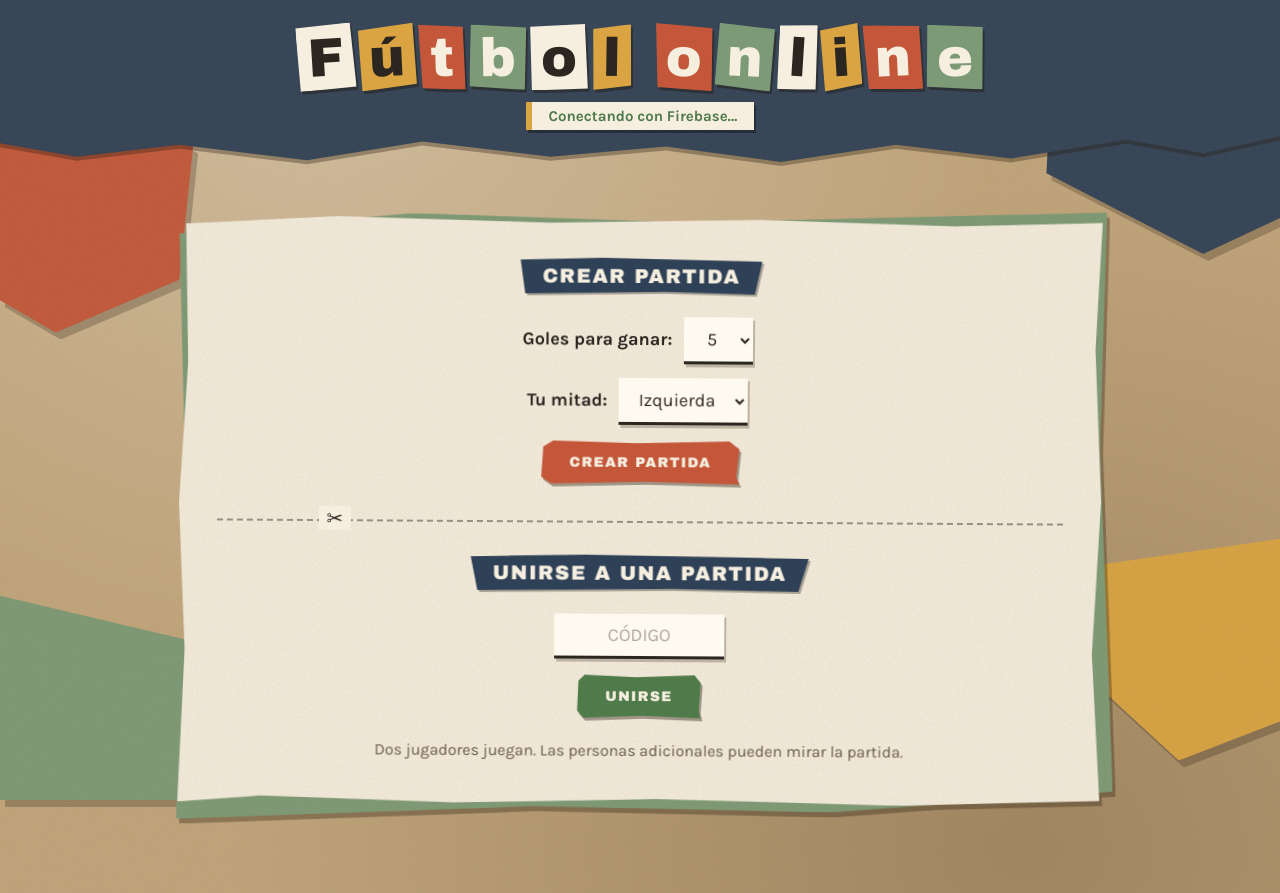
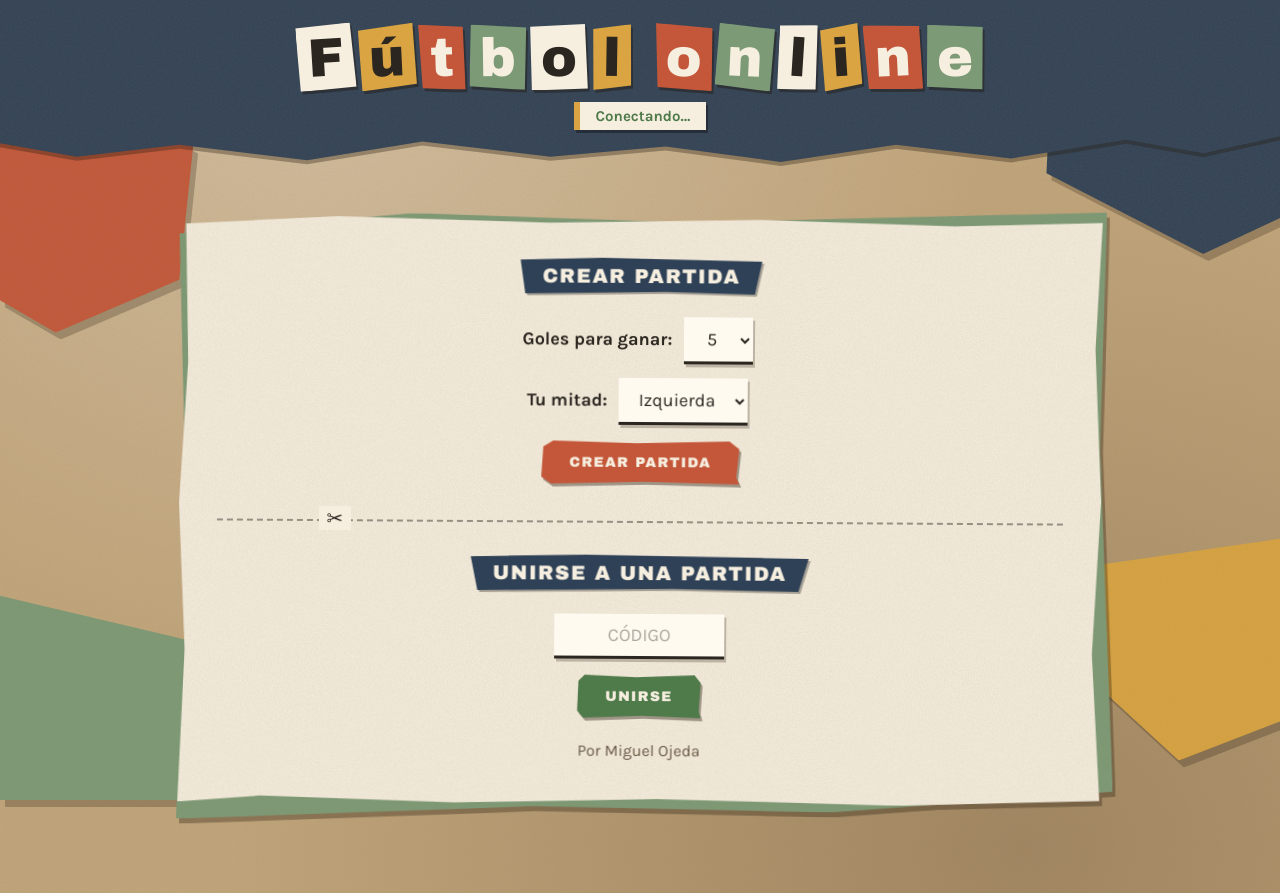
Before and after one commit to TrompiBueno/Futbol, a plain HTML site: page index.html in a window 1280 px wide. Drawn offline with Linux system fonts and the light colour scheme; no server answers.

Commit message:
Update status message and hint in index.html

```diff
--- a/index.html
+++ b/index.html
@@ -244,7 +244,7 @@ button:disabled{opacity:.6;cursor:wait}
 <div id="bg" aria-hidden="true"><i></i><i></i><i></i><i></i><i></i></div>
 <header>
   <h1 id="title" class="tiles">Fútbol online</h1><br>
-  <div id="status">Conectando con Firebase…</div>
+  <div id="status">Conectando…</div>
 </header>
 <main>
   <section id="lobby" class="panel">
@@ -262,7 +262,7 @@ button:disabled{opacity:.6;cursor:wait}
     <h2>Unirse a una partida</h2><br>
     <input id="codeInput" maxlength="5" placeholder="CÓDIGO" style="text-transform:uppercase;width:170px"><br>
     <button id="join">Unirse</button>
-    <p class="hint">Dos jugadores juegan. Las personas adicionales pueden mirar la partida.</p>
+    <p class="hint">Por Miguel Ojeda</p>
   </section>
 
   <section id="waiting" class="panel hidden">
```
